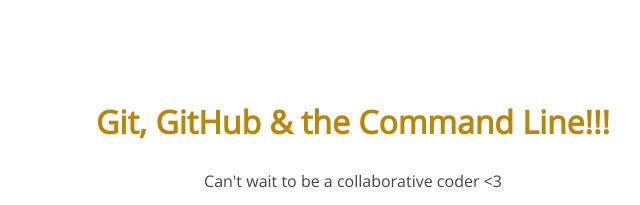
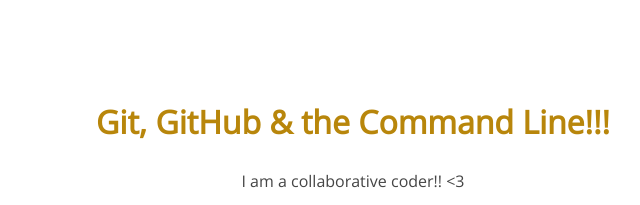
Before and after one commit to cricard7/fictional-adventure, a plain HTML site: page index.html in a window 1280 px wide. Shown: the top 205 px of the page, 287-927 px from the left. Drawn offline with nearby package versions, Linux system fonts and the light colour scheme.

Commit message:
first github repo change

```diff
--- a/index.html
+++ b/index.html
@@ -11,7 +11,7 @@
 <body>
 	<section>
 		<h1>Git, GitHub &amp; the Command Line!!!</h1>
-		<p>Can't wait to be a collaborative coder &lt;3</p>
+		<p>I am a collaborative coder!! &lt;3</p>
 		<img src="img/happy-blue-robot.png">
 	</section>
 </body>
```
